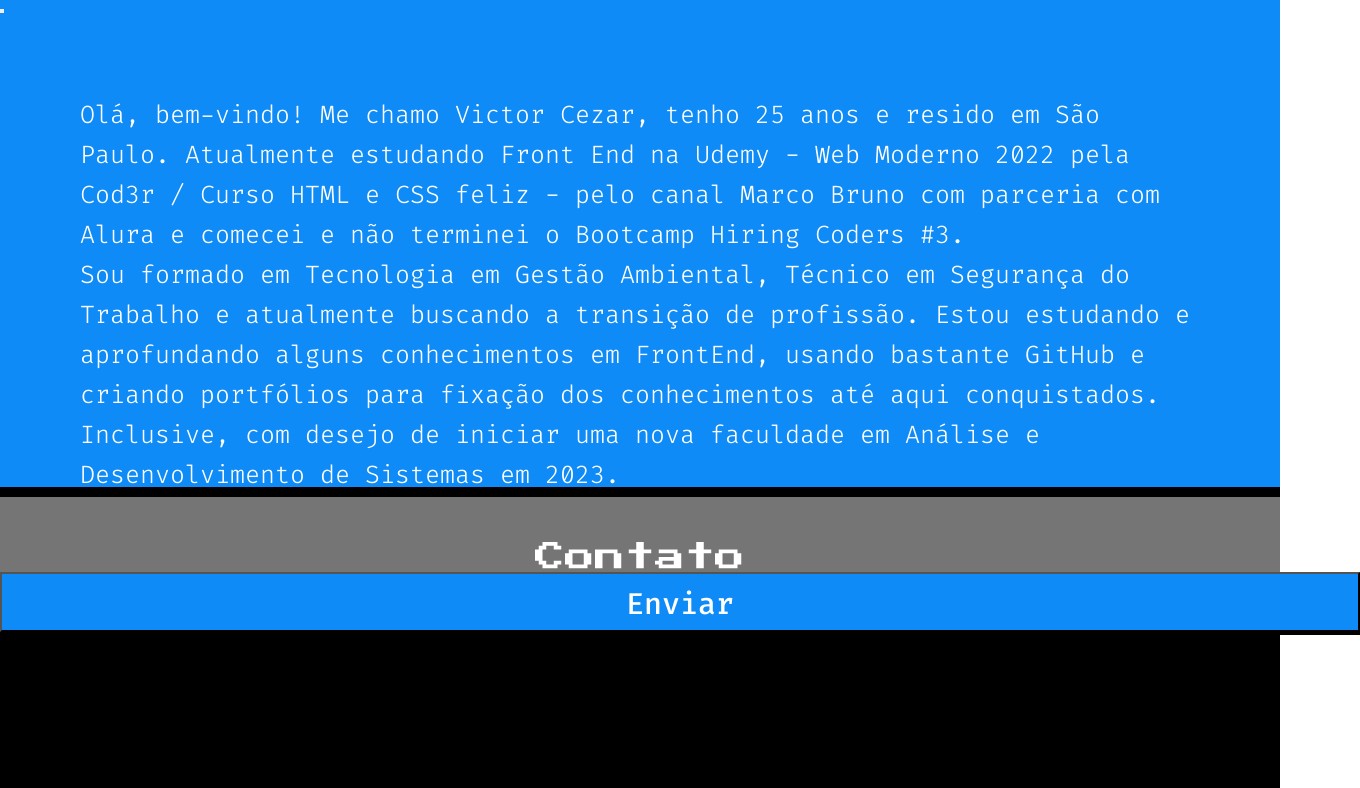
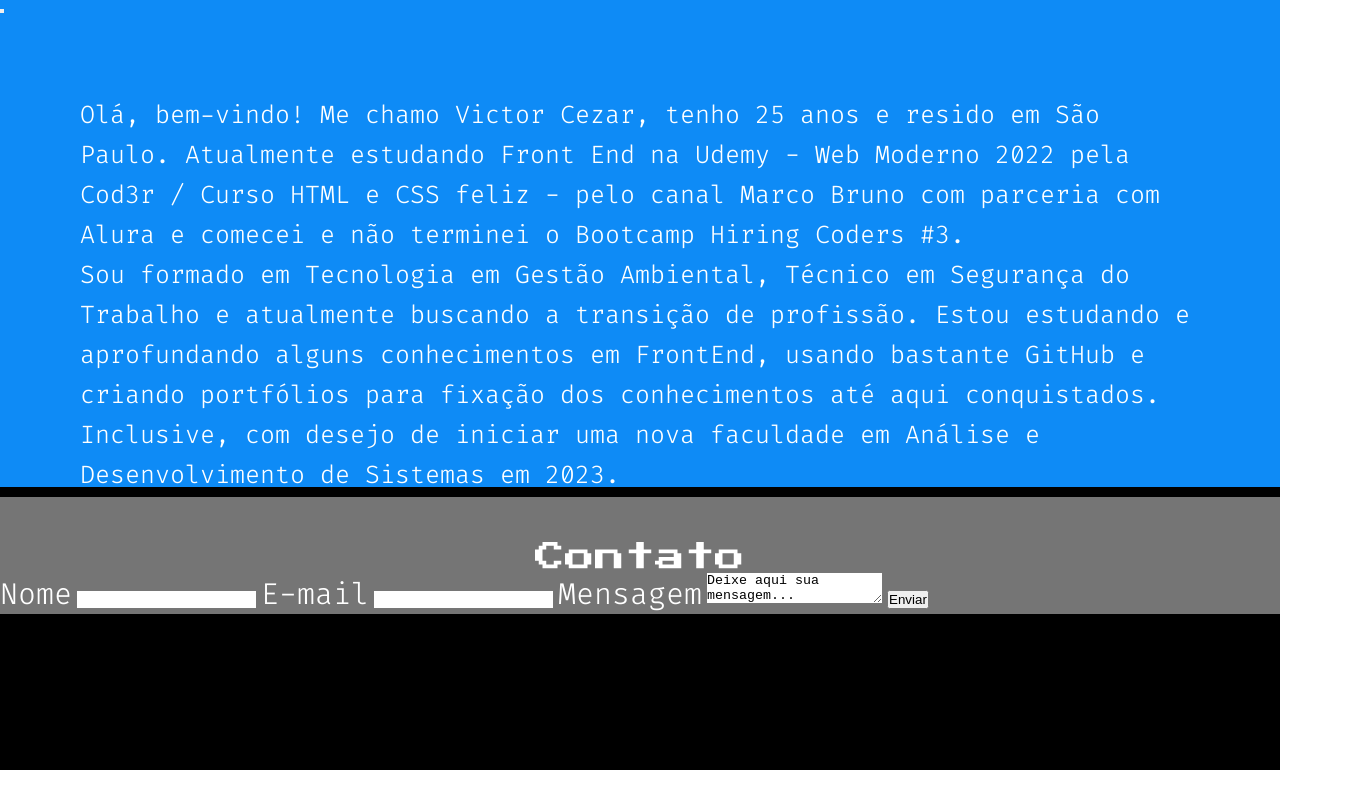
Before and after one commit to Victor-Cezar/Portefolio-3, a plain HTML site: page index.html in a window 1280 px wide. Shown: the part 3429-4217 px from the top of the page, 1360 px wide, since content can reach past the window. Drawn offline with Linux system fonts and the light colour scheme; a web font is replaced by a local one.

Commit message:
Adicionado form em style

```diff
--- a/index.css
+++ b/index.css
@@ -300,6 +300,15 @@ progress-bar::-webkit-progress-bar,
     transform:scale(1.05);
     box-shadow: 3px 3px 0 rgb(0, 0, 0);
 }
+
+.label {
+    color: white;
+    font-family: 'Fira Code', monospace;
+    font-size: 30px;
+    font-weight: 300;
+    line-height: 40px;
+
+}
 footer {
     display: flex;
     justify-content: center;
--- a/index.html
+++ b/index.html
@@ -144,11 +144,18 @@
 
     <section class="contato">
         <div class="titleContato">Contato</div>
-        <div class="form">
+        <form>
+            <label class="label" for="name">Nome</label>
+            <input id="name" type="text">
 
+            <label class="label" for="email">E-mail</label>
+            <input id="email" type="email">
 
-        </div>
-        <button class="buttonEnviar">Enviar</button>
+            <label class="label" for="msg">Mensagem</label>
+            <textarea name="" id="msg">Deixe aqui sua mensagem...</textarea>
+            <button type="submit">Enviar</button>
+        </form>
+
 
 
     </section>
```
